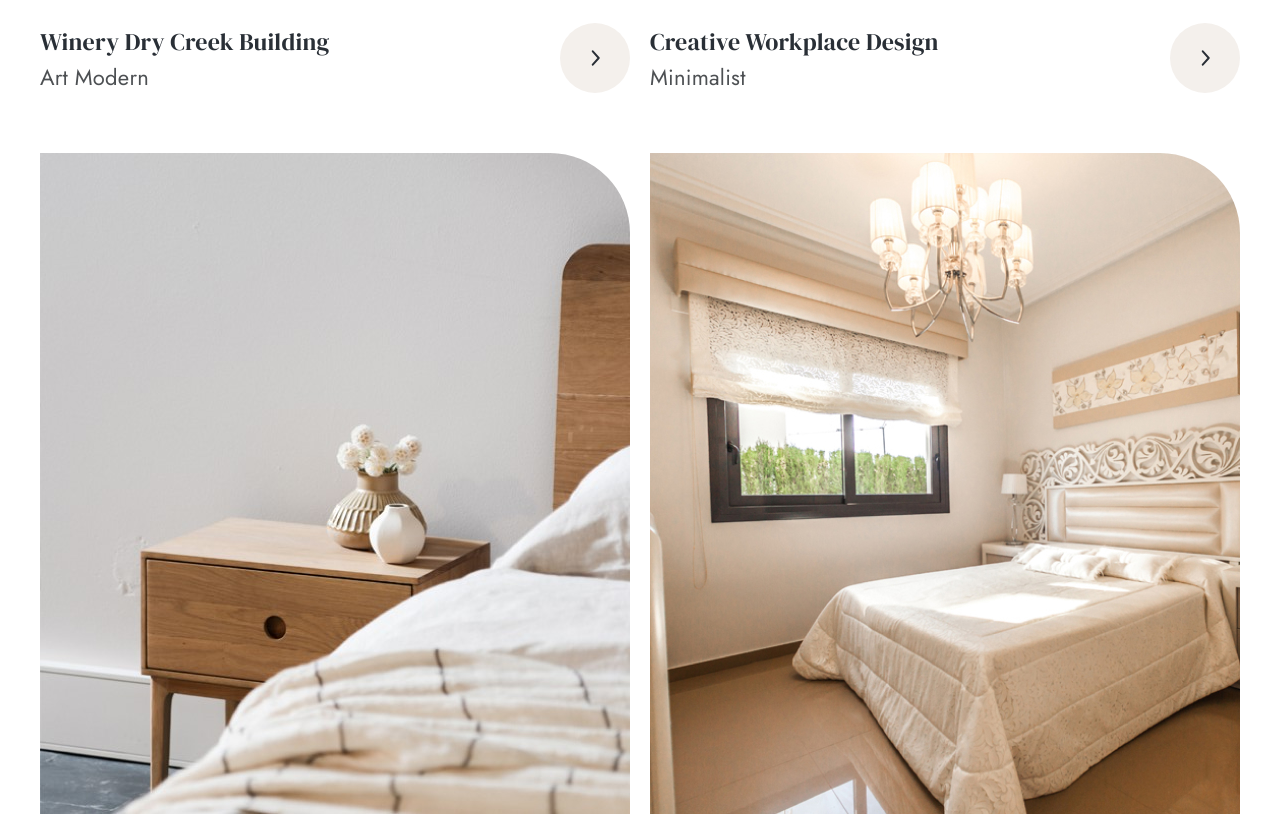
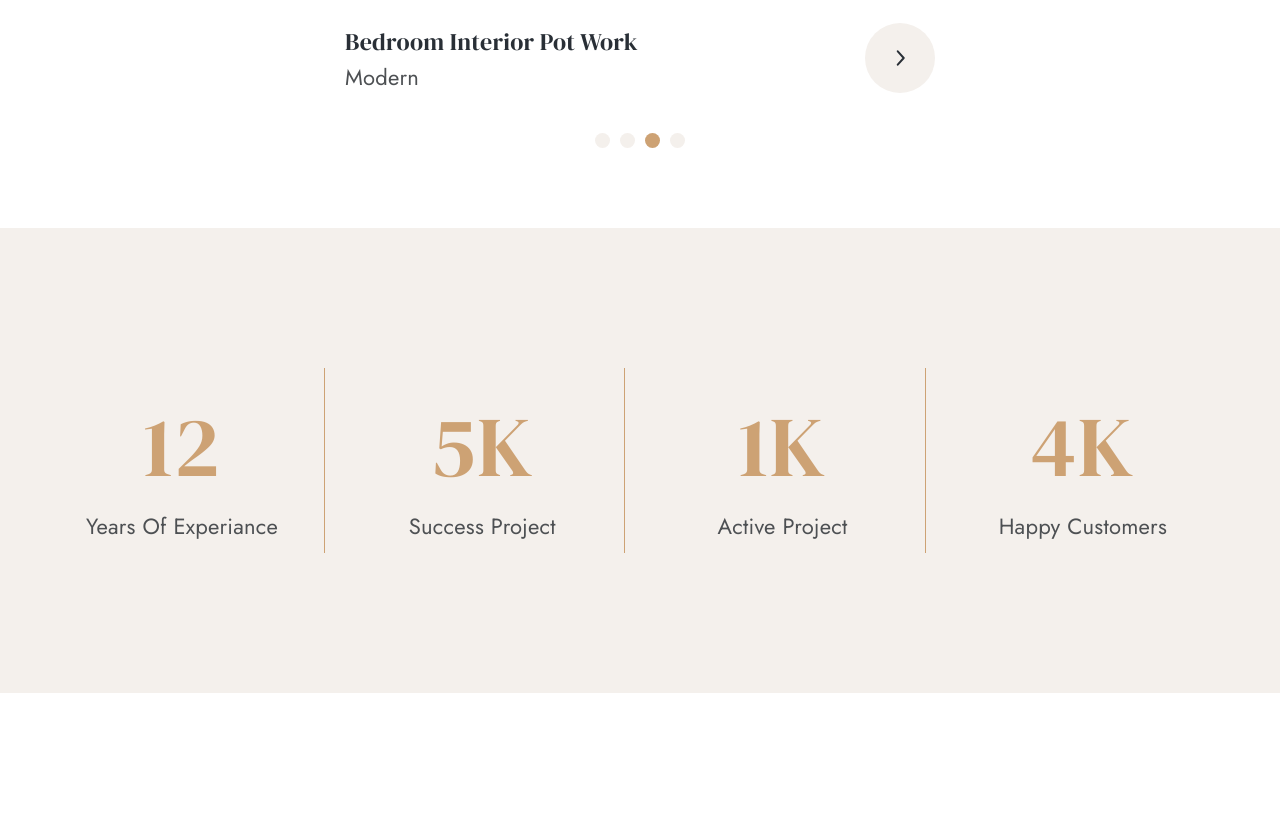
Before and after one commit to anastasiyakarpiuk/Interno, a plain HTML site: page index.html in a window 1280 px wide. Shown: the part 4140-4956 px from the top of the page. Drawn offline with Linux system fonts and the light colour scheme.

Commit message:
added slider

```diff
--- a/css/style.css
+++ b/css/style.css
@@ -378,14 +378,20 @@ ul.services__items {
 }
 
 .projects__list {
-  display: grid;
-  grid-template-columns: 590px 2fr;
-  gap: 60px 20px;
+  margin-bottom: 40px;
+  display: flex;
+  justify-content: center;
+
 }
 
 .projects__item {
   max-width: 590px;
   width: 100%;
+  display: none;
+}
+
+.projects__item.active {
+  display: block;
 }
 
 .projects__img {
--- a/index.html
+++ b/index.html
@@ -183,7 +183,7 @@
         <p class="projects__text">With tools to make every part of your process more human and a support team excited to
           help you, getting started with us never been easier.</p>
         <ul class="projects__list">
-          <li class="projects__item">
+          <li class="projects__item slide active">
             <img class="projects__img" src="images/projects/1.jpg" alt="project">
             <div class="projects__box">
               <div class="projects__info">
@@ -199,7 +199,7 @@
             </div>
           </li>
 
-          <li class="projects__item">
+          <li class="projects__item slide">
             <img class="projects__img" src="images/projects/2.jpg" alt="project">
             <div class="projects__box">
               <div class="projects__info">
@@ -215,7 +215,7 @@
             </div>
           </li>
 
-          <li class="projects__item">
+          <li class="projects__item slide">
             <img class="projects__img" src="images/projects/3.jpg" alt="project">
             <div class="projects__box">
               <div class="projects__info">
@@ -230,7 +230,8 @@
               </a>
             </div>
           </li>
-          <li class="projects__item">
+
+          <li class="projects__item slide">
             <img class="projects__img" src="images/projects/4.jpg" alt="project">
             <div class="projects__box">
               <div class="projects__info">
@@ -246,6 +247,13 @@
             </div>
           </li>
         </ul>
+        <div class="dots">
+          <span class="dot active"></span>
+          <span class="dot"></span>
+          <span class="dot"></span>
+          <span class="dot"></span>
+        </div>
+
       </div>
     </section>
 
--- a/js/main.js
+++ b/js/main.js
@@ -0,0 +1,42 @@
+const slides = document.querySelectorAll('.slide'),
+      dots = document.querySelectorAll('.dot');
+
+let index = 0;
+
+const activeSlide = n => {
+  for (let slide of slides) {
+    slide.classList.remove('active');
+  }
+    slides[n].classList.add('active');
+};
+
+const activeDot = n => {
+  for (let dot of dots) {
+    dot.classList.remove('active');
+  }
+  dots[n].classList.add('active');
+};
+
+const prepareCurrentSlide = ind => {
+  activeSlide(index);
+  activeDot(index);
+};
+
+const nextSlide = () => {
+  if (index == slides.length - 1) {
+    index = 0;
+    prepareCurrentSlide(index);
+  } else {
+    index++;
+    prepareCurrentSlide(index);
+  }
+};
+
+dots.forEach((item, indexDot) => {
+  item.addEventListener('click', () => {
+    index = indexDot;
+    prepareCurrentSlide(index);
+  });
+});
+
+setInterval(nextSlide, 2500);
```
